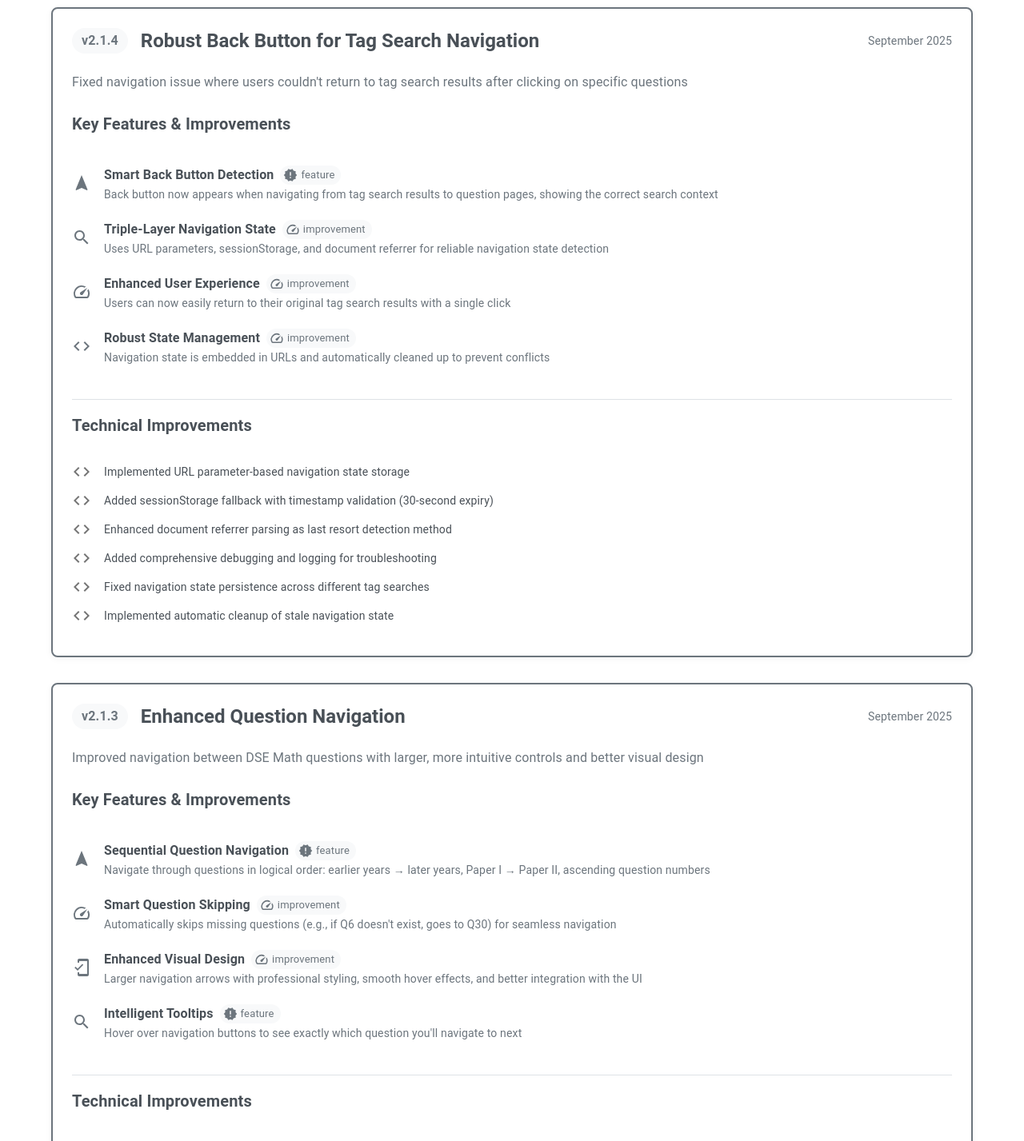
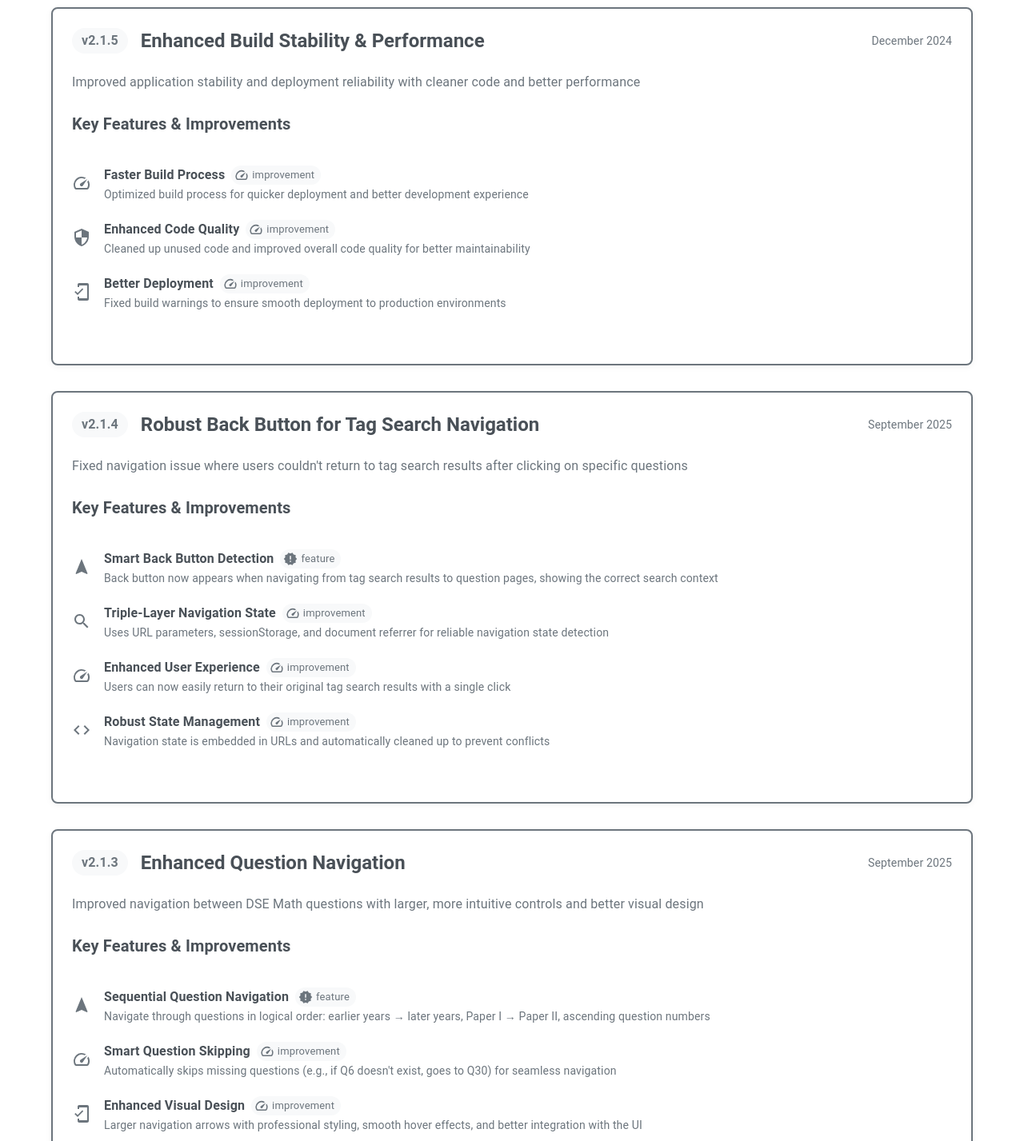
Before and after one commit to esotericelf/tutornotes, a React (Create React App) app: page /changelog in a window 1280 px wide. Shown: the part 340-1767 px from the top of the page at 80% size. Built offline with nearby package versions, Linux system fonts and the light colour scheme; no server answers.

Commit message:
Update changelog with v2.1.5 - Enhanced Build Stability & Performance
- Added new version entry for recent build stability improvements
- Removed all technical sections to focus on key features and improvements
- Streamlined changelog to highlight user-facing benefits only

```diff
--- a/src/components/common/ChangelogPage.js
+++ b/src/components/common/ChangelogPage.js
@@ -41,6 +41,33 @@ const ChangelogPage = () => {
 
     const changelogEntries = [
         {
+            version: "v2.1.5",
+            date: "December 2024",
+            type: "patch",
+            title: "Enhanced Build Stability & Performance",
+            description: "Improved application stability and deployment reliability with cleaner code and better performance",
+            features: [
+                {
+                    icon: <Speed color="primary" />,
+                    title: "Faster Build Process",
+                    description: "Optimized build process for quicker deployment and better development experience",
+                    type: "improvement"
+                },
+                {
+                    icon: <Security color="primary" />,
+                    title: "Enhanced Code Quality",
+                    description: "Cleaned up unused code and improved overall code quality for better maintainability",
+                    type: "improvement"
+                },
+                {
+                    icon: <MobileFriendly color="primary" />,
+                    title: "Better Deployment",
+                    description: "Fixed build warnings to ensure smooth deployment to production environments",
+                    type: "improvement"
+                }
+            ]
+        },
+        {
             version: "v2.1.4",
             date: "September 2025",
             type: "patch",
@@ -71,14 +98,6 @@ const ChangelogPage = () => {
                     description: "Navigation state is embedded in URLs and automatically cleaned up to prevent conflicts",
                     type: "improvement"
                 }
-            ],
-            technical: [
-                "Implemented URL parameter-based navigation state storage",
-                "Added sessionStorage fallback with timestamp validation (30-second expiry)",
-                "Enhanced document referrer parsing as last resort detection method",
-                "Added comprehensive debugging and logging for troubleshooting",
-                "Fixed navigation state persistence across different tag searches",
-                "Implemented automatic cleanup of stale navigation state"
             ]
         },
         {
@@ -112,13 +131,6 @@ const ChangelogPage = () => {
                     description: "Hover over navigation buttons to see exactly which question you'll navigate to next",
                     type: "feature"
                 }
-            ],
-            technical: [
-                "Created PostgreSQL functions for sequential question navigation logic",
-                "Implemented Composite Sort Key for efficient question ordering",
-                "Added QuestionNavigationService for backend integration",
-                "Enhanced CompactQuestionNavigation component with better UX",
-                "Fixed React hooks dependencies and linting issues"
             ]
         },
         {
@@ -152,12 +164,6 @@ const ChangelogPage = () => {
                     description: "Search interface is now more streamlined on phones and tablets, making it easier to find questions on the go",
                     type: "improvement"
                 }
-            ],
-            technical: [
-                "Fixed URL navigation to prevent detail page conflicts",
-                "Implemented mutual exclusion between search methods",
-                "Enhanced backend pagination for better performance",
-                "Improved code quality and reduced loading times"
             ]
         },
         {
@@ -179,11 +185,6 @@ const ChangelogPage = () => {
                     description: "Tag popularity statistics now reflect the true distribution across all questions",
                     type: "improvement"
                 }
-            ],
-            technical: [
-                "Removed .limit(100) restriction from popular tags query",
-                "Updated loadPopularTags function to fetch all questions",
-                "Enhanced tag counting logic for complete dataset accuracy"
             ]
         },
         {
@@ -223,13 +224,6 @@ const ChangelogPage = () => {
                     description: "Fully responsive design that works perfectly on all devices",
                     type: "feature"
                 }
-            ],
-            technical: [
-                "Added QuestionURLService for URL generation and parsing",
-                "Implemented QuestionLoaderService for database interactions",
-                "Enhanced MathPaperPage with direct URL parameter handling",
-                "Fixed React Router integration for seamless navigation",
-                "Optimized useCallback dependencies to prevent re-renders"
             ]
         },
         {
@@ -251,11 +245,6 @@ const ChangelogPage = () => {
                     description: "Resolved various UI and functionality issues",
                     type: "fix"
                 }
-            ],
-            technical: [
-                "Updated Material-UI components",
-                "Improved error handling",
-                "Enhanced loading states"
             ]
         }
     ];
@@ -395,27 +384,6 @@ const ChangelogPage = () => {
                                 </List>
                             </Box>
 
-                            <Divider sx={{ my: 2 }} />
-
-                            {/* Technical Details */}
-                            <Box>
-                                <Typography variant="h6" gutterBottom sx={{ fontWeight: 'bold', mb: 2 }}>
-                                    Technical Improvements
-                                </Typography>
-                                <List dense>
-                                    {entry.technical.map((tech, techIndex) => (
-                                        <ListItem key={techIndex} sx={{ px: 0 }}>
-                                            <ListItemIcon sx={{ minWidth: 40 }}>
-                                                <Code color="action" />
-                                            </ListItemIcon>
-                                            <ListItemText
-                                                primary={tech}
-                                                primaryTypographyProps={{ variant: 'body2' }}
-                                            />
-                                        </ListItem>
-                                    ))}
-                                </List>
-                            </Box>
                         </CardContent>
                     </Card>
                 ))}
```
